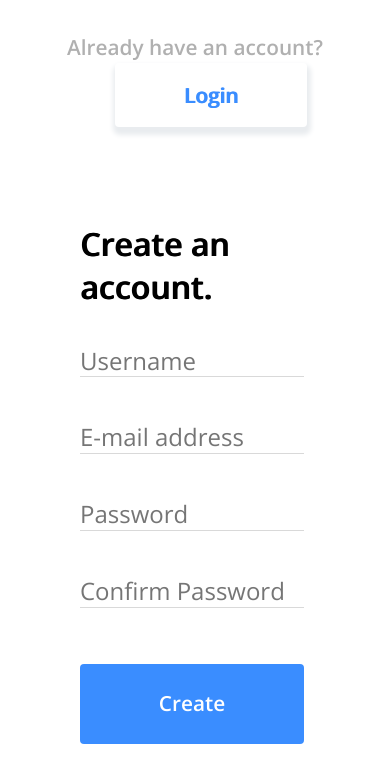
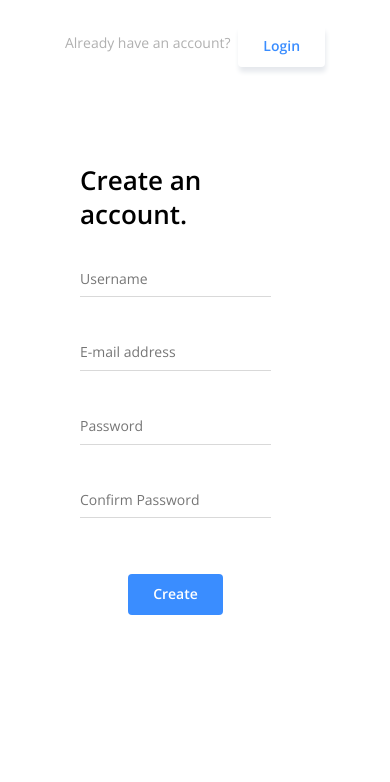
Before and after one commit to benskee-shared/bd2b90, a React (Create React App) app in the folder client/: page / in a window 390 px wide. Shown: the top 782 px of the page. Built offline with nearby package versions, Linux system fonts and the light colour scheme; no server answers.

Commit message:
added breakpoints for welcome page buttons and fonts

```diff
--- a/client/src/Login.js
+++ b/client/src/Login.js
@@ -15,9 +15,11 @@ const useStyles = makeStyles((theme) => ({
     display: 'block',
   },
   welcomeText: {
-    fontWeight: "900",
-    textShadow: "1px 0",
-    fontSize: "2rem"
+    fontWeight: "700",
+    fontSize: 40,
+    [theme.breakpoints.down('sm')]: {
+      fontSize: 26,
+    },
   },
   loginForm: {
     width: "90%",
--- a/client/src/Signup.js
+++ b/client/src/Signup.js
@@ -6,7 +6,7 @@ import WelcomeImage from './components/WelcomePages/WelcomeImage';
 import { SubmitButton } from './components/WelcomePages/SubmitButton';
 import { WelcomeBanner } from './components/WelcomePages/WelcomeBanner';
 
-const useStyles = makeStyles(() => ({
+const useStyles = makeStyles((theme) => ({
   main: {
     height: '100%',
     maxHeight: '100hv',
@@ -15,9 +15,11 @@ const useStyles = makeStyles(() => ({
     display: 'block',
   },
   welcomeText: {
-    fontWeight: "900",
-    textShadow: "1px 0",
-    fontSize: "2rem"
+    fontWeight: "700",
+    fontSize: 40,
+    [theme.breakpoints.down('sm')]: {
+      fontSize: 26,
+    },
   },
   registerForm: {
     width: "90%",
--- a/client/src/components/WelcomePages/SubmitButton.js
+++ b/client/src/components/WelcomePages/SubmitButton.js
@@ -7,13 +7,18 @@ const useStyles = makeStyles((theme) => ({
     justifyContent: "center",
   },
   submitButton: {
-    width: '14rem',
-    height: '5rem',
+    padding: "15px 50px",
     marginTop: "3rem",
     '& .MuiButton-label': {
       fontWeight: "900",
-      fontSize: "1.3rem",
-    }
+      fontSize: 20,
+    },
+    [theme.breakpoints.down('sm')]: {
+       padding: "8px 25px",
+       '& .MuiButton-label': {
+        fontSize: 14,
+      },
+    },
   },
 }));
 
--- a/client/src/components/WelcomePages/TextFieldGroup.js
+++ b/client/src/components/WelcomePages/TextFieldGroup.js
@@ -3,12 +3,6 @@ import { FormControl, TextField, makeStyles, FormHelperText } from '@material-ui
 
 const useStyles = makeStyles((theme) => ({
     root: {
-      'MuiInput-input': {
-        textSize: "4rem"
-      },
-      '.MuiInputLabel-asterisk': {
-          color: "red"
-      },
       '& .MuiInput-underline': {
         '&:before': {
             borderColor: "rgba(0, 0, 0, 0.15)",
@@ -20,6 +14,20 @@ const useStyles = makeStyles((theme) => ({
             borderColor: theme.palette.primary.main
         }
       },
+    },
+    inputText: {
+      paddingTop: 15,
+      fontSize: 20,
+      [theme.breakpoints.down('sm')]: {
+        paddingTop: 10,
+        fontSize: 14,
+      }
+    },
+    labelText: {
+      fontSize: 22,
+      [theme.breakpoints.down('sm')]: {
+        fontSize: 14,
+      }
     }
 }));
 
@@ -33,8 +41,8 @@ export const TextFieldGroup = ({ name, label=name, type="text", minLength=0, err
         classes={{ root: classes.root}}
         aria-label={label}
         label={textLabel}
-        inputProps={{ minLength, style: {fontSize: '1.25rem', fontWeight: '900', textShadow: "1px 0"} }}
-        InputLabelProps={{ required: false, style: {fontSize: '1.5rem'} }}
+        inputProps={{ minLength, className: classes.inputText }}
+        InputLabelProps={{ required: false, className: classes.labelText }}
         name={name}
         type={type}
         color="secondary"
--- a/client/src/components/WelcomePages/WelcomeBanner.js
+++ b/client/src/components/WelcomePages/WelcomeBanner.js
@@ -12,32 +12,39 @@ const useStyles = makeStyles((theme) => ({
   bannerContainer: {
     margin: "1rem",
     width: "auto",
-    marginRight: "5rem",
-    "@media only screen and (max-width: 600px)": {
+    marginRight: "4vw",
+    [theme.breakpoints.down('sm')]: {
       justifyContent: "center",
       marginRight: "1rem",
-    }
+    },
   },
   bannerText: {
     marginTop: "1rem",
     color: theme.palette.secondary.main,
-    fontWeight: "900",
-    fontSize: "1.3rem",
+    fontWeight: "400",
+    fontSize: 20,
+    [theme.breakpoints.down('sm')]: {
+      fontSize: 14,
+    },
   },
   bannerLink: {
     textDecoration: "none"
   },
   bannerButton: {
-    marginLeft: "2rem",
-    width:"12rem",
-    height:"4rem",
-    textShadow: "1px 0",
-    boxShadow: "1px 5px 5px 3px #e9ecef",
-    textSizeLarge: "2rem",
+    marginLeft: "2vw",
+    padding: "15px 50px",
+    boxShadow: "1px 5px 5px #e6e9ed",
     '& .MuiButton-label': {
-      fontWeight: "900",
-      fontSize: "1.3rem",
-    }
+      fontWeight: "700",
+      fontSize: 20,
+    },
+    [theme.breakpoints.down('sm')]: {
+       marginTop: "10px",
+       padding: "8px 25px",
+       '& .MuiButton-label': {
+        fontSize: 14,
+      },
+    },
   }
 }));
 
```
